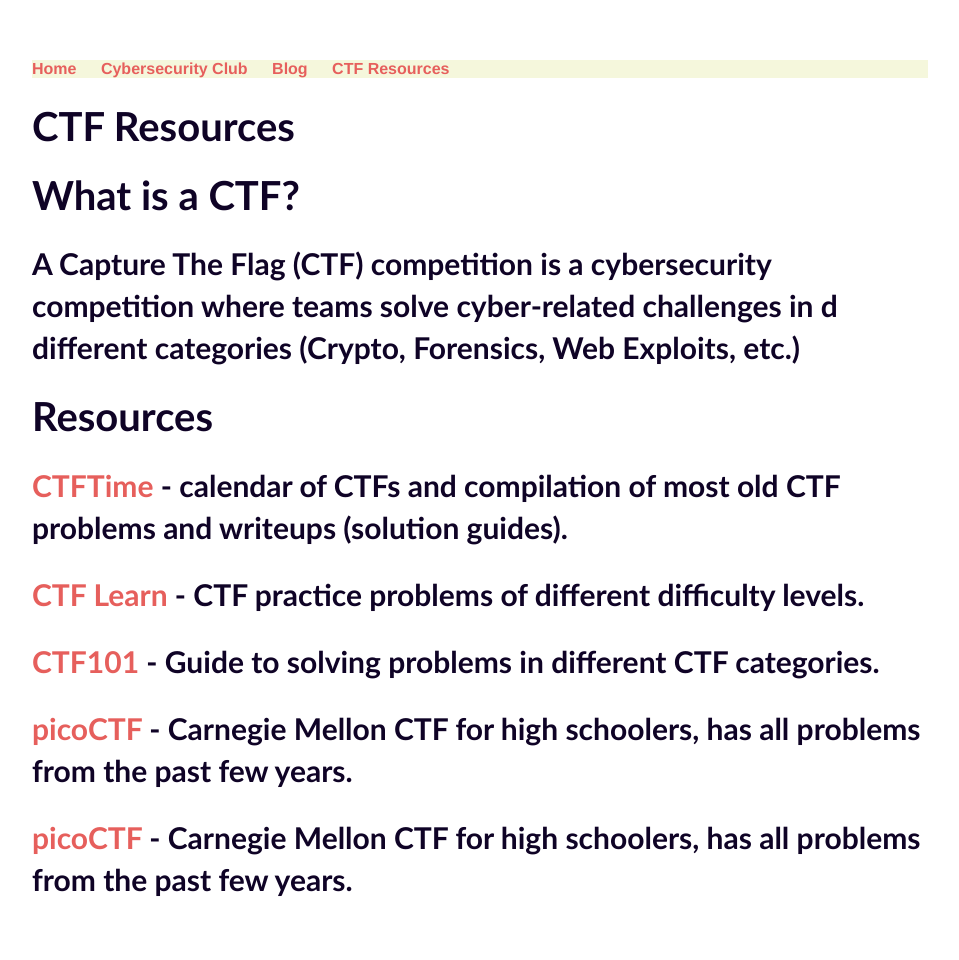
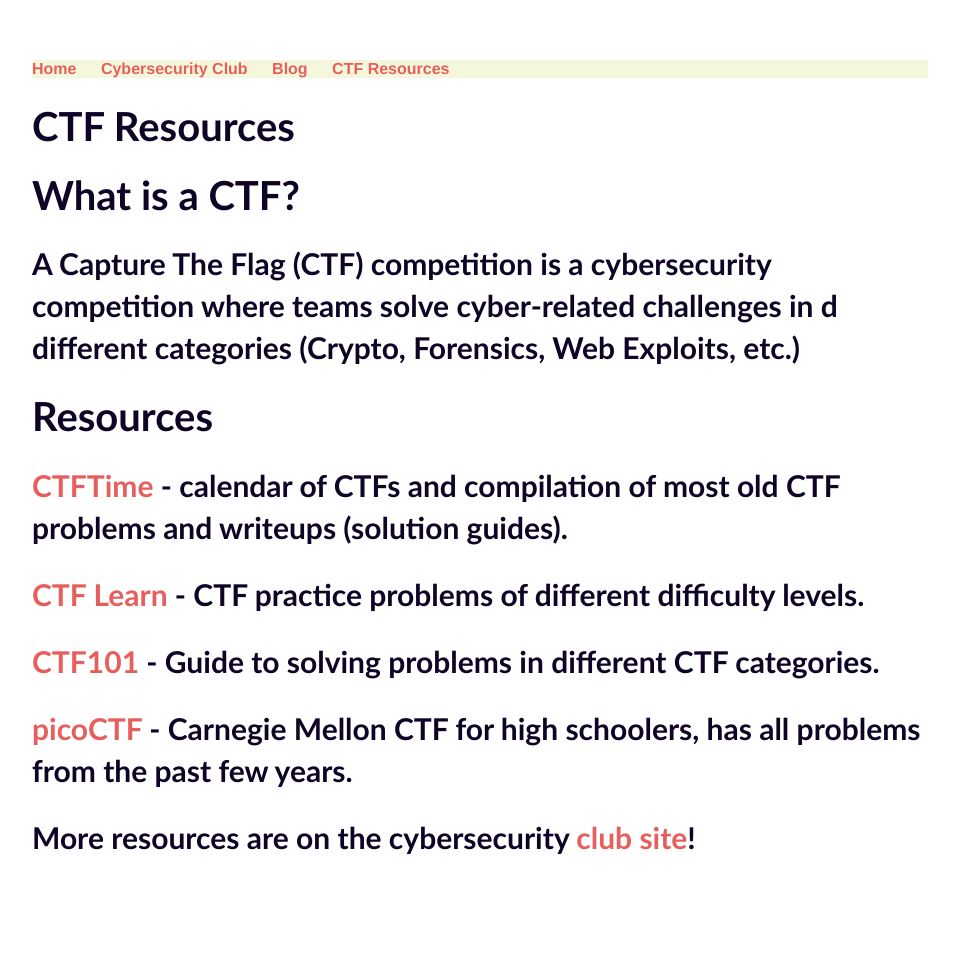
Before and after one commit to shricubed/shricubed.github.io, a Jekyll site: the page built from ctf/index.html, in a window 1280 px wide. Shown: the whole page, without its empty margins (160-1119 px from the left). Built offline with Jekyll 4.4.1, drawn with Linux system fonts in a browser that asks for light colours; after the commit the page ends 918 px from its top, so only the background shows below that.

Commit message:
Update index.html

```diff
--- a/ctf/index.html
+++ b/ctf/index.html
@@ -25,7 +25,6 @@
 		<h2><a href="https://www.picoctf.com">picoCTF</a> - Carnegie Mellon CTF for high schoolers, has all problems from
 			the past few years.</h2>
 
-		<h2><a href=/club>picoCTF</a> - Carnegie Mellon CTF for high schoolers, has all problems from
-			the past few years.</h2>
+		<h2>More resources are on the cybersecurity <a href="https://wsec.gitlab.io">club site</a>!</h2>
 
       	</div><!-- /.blurb -->
```
